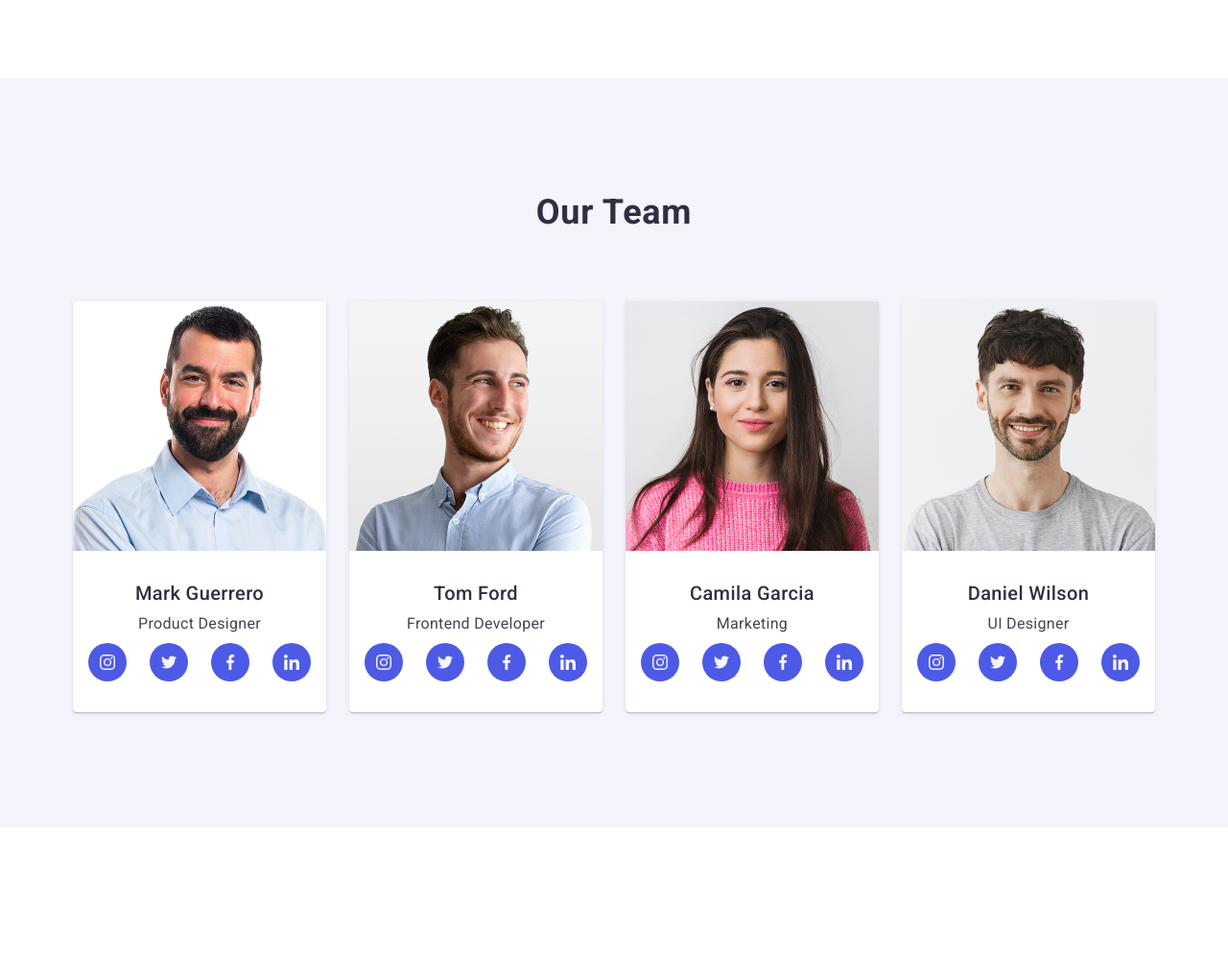
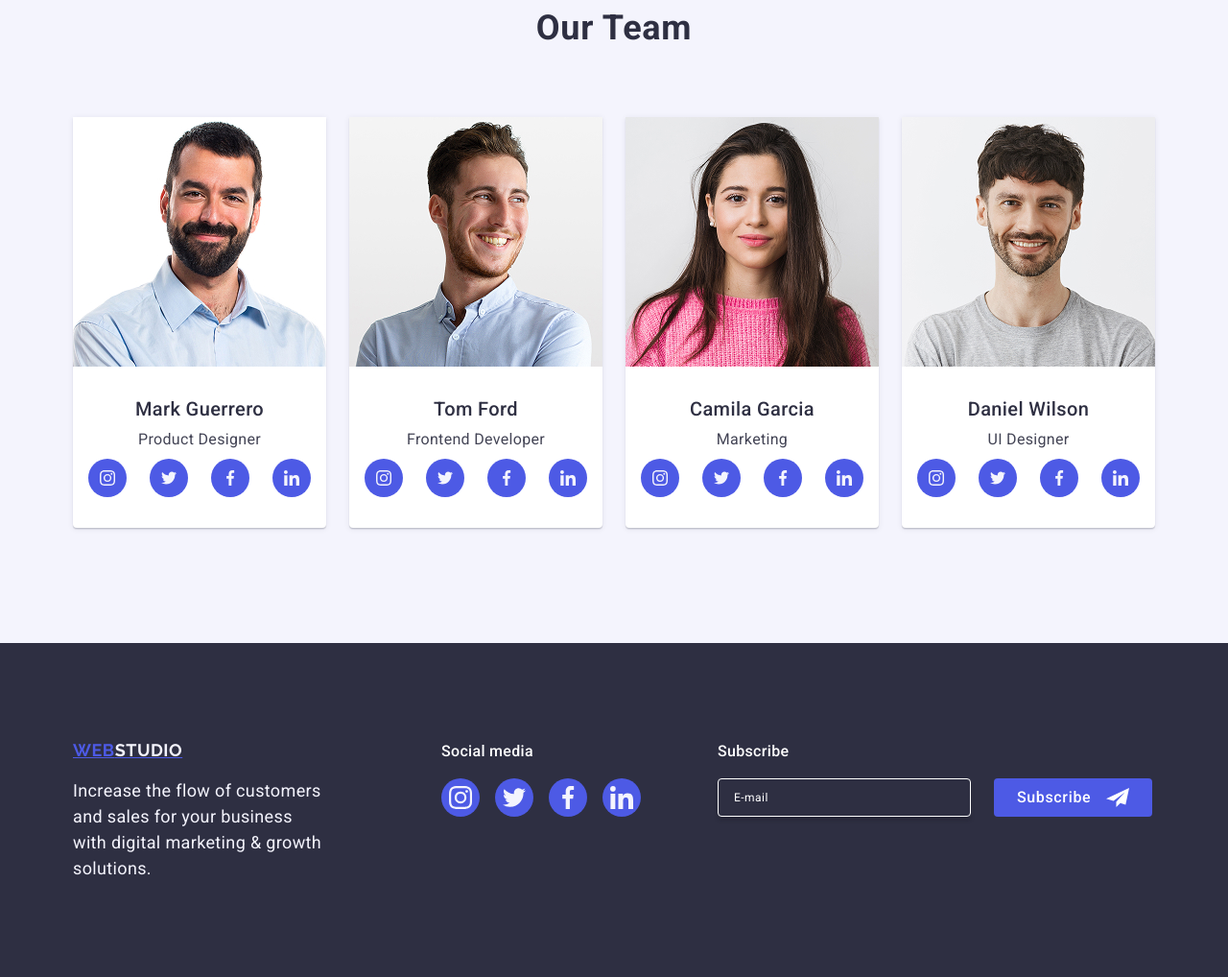
Before and after one commit to Ihor620/goit-markup-hw-06, a plain HTML site: page index.html in a window 1280 px wide. Shown: the part 540-1558 px from the top of the page at 96% size. Before the commit the page ends 1402 px from the top, so only its background shows below. Drawn offline with nearby package versions, Linux system fonts and the light colour scheme.

Commit message:
Add team  media

```diff
--- a/css/styles.css
+++ b/css/styles.css
@@ -238,6 +238,8 @@ li {
 .advantages-container_section {
   width: 320px;
   /* padding: 120px 0; */
+  margin: 0 auto;
+  padding: 96px 16px;
 }
 
 .visually-hidden {
@@ -265,8 +267,6 @@ li {
 .advantages-container {
   display: flex;
   flex-wrap: wrap;
-  padding-top: 96px;
-  padding-bottom: 96px;
 }
 
 .advantages-list {
@@ -276,7 +276,6 @@ li {
   gap: 72px;
   justify-content: center;
   align-items: center;
-  padding: 96px 16px;
 }
 
 .advantages-li {
@@ -300,14 +299,17 @@ li {
 
 .section-team {
   background-color: #f4f4fd;
-  width: 100%;
-  padding: 120px 0 120px 0;
+  padding: 96px 28px;
+  /* width: 100%;
+  padding: 120px 0 120px 0; */
 }
 
 .team-list {
   display: flex;
-  flex-direction: row;
-  gap: 24px;
+  flex-wrap: wrap;
+  gap: 0;
+  /* flex-direction: row; */
+  /* gap: 24px; */
   justify-content: center;
 }
 
@@ -330,12 +332,14 @@ li {
 
 .team-list-names {
   background-color: #ffffff;
-  width: calc((100% - 72px) / 4);
+  width: 264px;
+  /* width: calc((100% - 72px) / 4); */
   border-radius: 0px 0px 4px 4px;
   box-shadow: 0px 1px 6px rgba(46, 47, 66, 0.08),
     0px 1px 1px rgba(46, 47, 66, 0.16), 0px 2px 1px rgba(46, 47, 66, 0.08);
   background: #ffffff;
-  gap: 8px;
+  /* gap: 8px; */
+  margin-bottom: 72px;
 }
 
 .team-header-name {
@@ -491,8 +495,7 @@ li {
 
 .footer-container {
   display: flex;
-  flex-direction: row;
-  align-items: baseline;
+  flex-wrap: wrap;
 }
 
 .footer-logo_box {
@@ -506,7 +509,7 @@ li {
   letter-spacing: 0.03em;
   color: #4d5ae5;
   background-color: #2e2f42;
-  padding: 100px 0 100px;
+  padding: 96px 16px;
 }
 
 /*.footer-media_box {
@@ -885,6 +888,22 @@ a {
   .advantages-li {
     width: calc((100% - 24px) / 2);
   }
+
+  .advantages-p {
+    width: 356px;
+  }
+
+  .team-list {
+    gap: 24px;
+  }
+
+  .team-list-names {
+    margin-bottom: 40px;
+  }
+
+  .body-footer {
+    padding: 96px 164px 96px 108px;
+  }
 }
 
 @media screen and (min-width: 1158px) {
@@ -946,4 +965,31 @@ a {
     text-align: left;
     margin-bottom: 8px;
   }
+
+  .section-team {
+    width: 100%;
+    padding: 120px 0 120px 0;
+  }
+
+  .team-list {
+    display: flex;
+    flex-direction: row;
+    gap: 24px;
+    justify-content: center;
+  }
+
+  .team-list-names {
+    width: calc((100% - 72px) / 4);
+    margin-bottom: 0;
+  }
+
+  .footer-container {
+    display: flex;
+    flex-direction: row;
+    align-items: baseline;
+  }
+
+  .body-footer {
+    padding: 100px 0 100px;
+  }
 }
--- a/index.html
+++ b/index.html
@@ -123,6 +123,10 @@
           <ul class="team-list">
             <li class="team-list-names">
               <img
+                srcset="
+                  ./images/mark-guerrero-1x.jpg 1x,
+                  ./images/mark-guerrero-2x.jpg 2x
+                "
                 src="./images/mark-guerrero.jpg"
                 alt="Mark Guerrero - Product Designer"
                 width="264"
@@ -164,6 +168,10 @@
             </li>
             <li class="team-list-names">
               <img
+                srcset="
+                  ./images/tom-ford-1x.jpg 1x,
+                  ./images/tom-ford-2x.jpg 2x
+                "
                 src="./images/tom-ford.jpg"
                 alt="Tom Ford - Frontend Developer"
                 width="264"
@@ -206,6 +214,10 @@
             </li>
             <li class="team-list-names">
               <img
+                srcset="
+                  ./images/camila-garcia-1x.jpg 1x,
+                  ./images/camila-garcia-2x.jpg 2x
+                "
                 src="./images/camila-garcia.jpg"
                 alt="Camila Garcia - Marketing"
                 width="264"
@@ -248,6 +260,10 @@
             </li>
             <li class="team-list-names">
               <img
+                srcset="
+                  ./images/daniel-wilson-1x.jpg 1x,
+                  ./images/daniel-wilson-2x.jpg 2x
+                "
                 src="./images/daniel-wilson.jpg"
                 alt="Daniel Wilson - UI Designer"
                 width="264"
@@ -417,7 +433,7 @@
     </main>
 
     <!-- FOOTER -->
-    <!-- <footer class="body-footer">
+    <footer class="body-footer">
       <div class="container footer-container">
         <div class="footer-logo_box">
           <a href="./index.html" class="logo logo-footer"
@@ -480,7 +496,7 @@
           </form>
         </div>
       </div>
-    </footer>  -->
+    </footer>
 
     <!-- Backdrop -->
 
```
Also changed, not shown: images/camila-garcia-1x.jpg (added), images/camila-garcia-2x.jpg (added), images/daniel-wilson-1x.jpg (added), images/daniel-wilson-2x.jpg (added), images/mark-guerrero-1x.jpg (added), images/mark-guerrero-2x.jpg (added), images/tom-ford-1x.jpg (added), images/tom-ford-2x.jpg (added).
